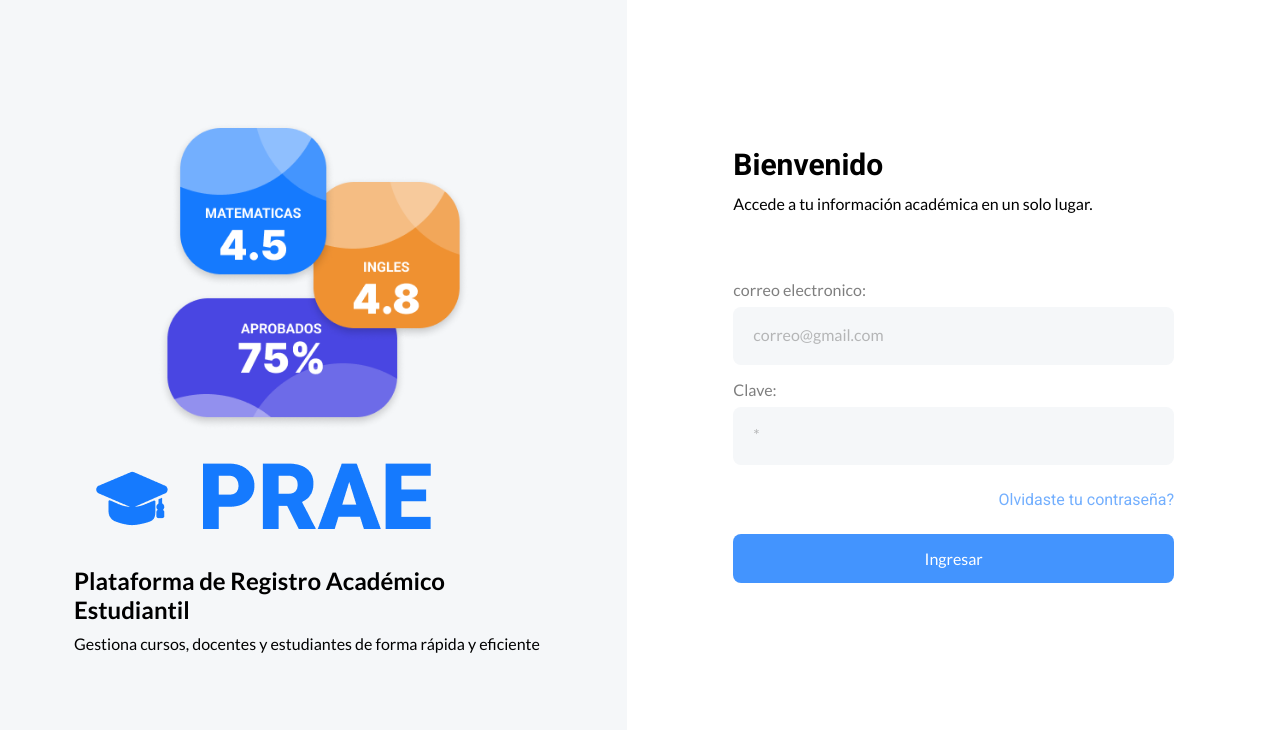
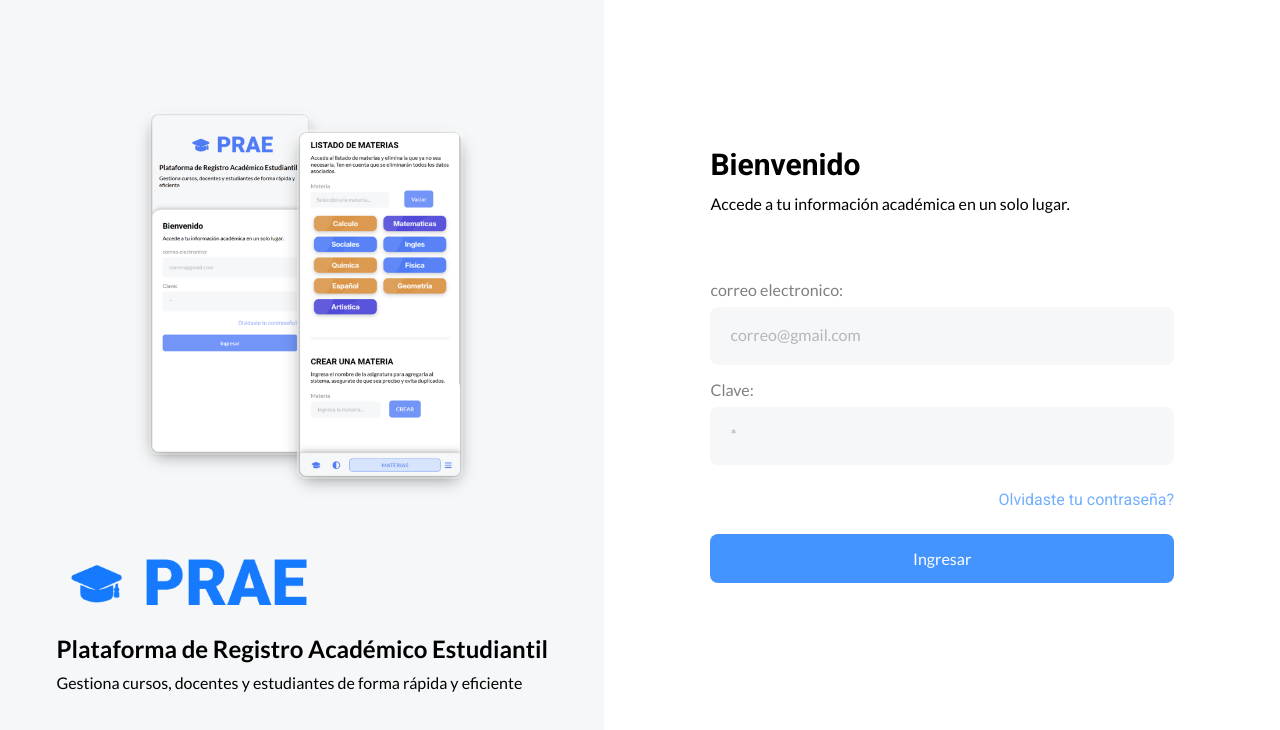
Before and after one commit to JuanCa-16/PRAE-FRONTEND, a React (Create React App) app: page /login in a window 1280 px wide. Shown: the top 730 px of the page. Built offline with nearby package versions, Linux system fonts and the light colour scheme; no server answers.

Commit message:
feat: replace login image and enhance layout styling

```diff
--- a/src/paginas/Login/Login.jsx
+++ b/src/paginas/Login/Login.jsx
@@ -2,7 +2,7 @@ import React, { useState } from 'react';
 import { useNavigate } from 'react-router-dom';
 import TituloDes from '../../componentes/TituloDes/TituloDes';
 import InputContainer from '../../componentes/Input/InputContainer';
-import imagenLogin from '../../assets/imagenLogin.png';
+import posterCel from '../../assets/posterCel.png';
 import Logo from '../../assets/logo.png';
 import './Login.scss';
 
@@ -38,11 +38,13 @@ export default function Login({ func }) {
 			<div className=' pagLogin'>
 				<div className='izq'>
 					<div className='imagen_logo'>
-						<img
-							className='img_login'
-							src={imagenLogin}
-							alt='images'
-						/>
+						<div className='contenedorPoster'>
+							<img
+								className='img_login'
+								src={posterCel}
+								alt='images'
+							/>
+						</div>
 						<div className='info'>
 							<img
 								className='logo'
--- a/src/paginas/Login/Login.scss
+++ b/src/paginas/Login/Login.scss
@@ -19,34 +19,60 @@
 		.izq {
 			display: flex;
 			width: 100%;
-			padding: 98px 74px;
+			padding: 2rem 2rem;
 			flex-direction: column;
 			align-items: center;
 			gap: 10px;
-			align-self: stretch;
 			background: var(--colorSecundario);
-		}
+			height: 100%;
+			max-height: 100vh;
+
 			.imagen_logo {
 				display: flex;
 				flex-direction: column;
-			justify-content: center;
+				justify-content: flex-start;
 				align-items: center;
 				height: 100%;
-			margin-bottom: 15%;
+				margin-bottom: 2rem;
 				gap: 10px;
 				padding-top: 5%;
+				max-height: 100%;
+				overflow: hidden;
+
+				.contenedorPoster {
+					display: flex;
+					height: 100%;
+					width: 100%;
+					flex-direction: column;
+					justify-content: flex-start;
+					align-items: flex-start;
+					max-height: 70%;
+
+					.img_login {
+						width: 100%;
+						height: 100%; // Esto mantiene la relación de aspecto de la imagen
+						object-fit: contain; // Ajusta la imagen sin deformarla
+						object-position: center;
 					}
-		.img_login {
-			height: 60%;
-			width: 65%;
 				}
 
 				.info {
 					display: flex;
+					height: 100%;
+					width: 100%;
 					flex-direction: column;
 					justify-content: flex-start;
 					align-items: flex-start;
 					gap: 10px;
+					max-height: 30%;
+					.logo {
+						width: 100%;
+						height: 40%; // Esto mantiene la relación de aspecto de la imagen
+						object-fit: contain; // Ajusta la imagen sin deformarla
+						object-position: left;
+					}
+				}
+			}
 		}
 
 		.der {
@@ -159,7 +185,7 @@
 				align-self: stretch;
 				background: var(--colorSecundario);
 				//padding-bottom: 5rem;
-			}
+
 				.imagen_logo {
 					display: flex;
 					flex-direction: column;
@@ -170,12 +196,16 @@
 					margin: 0;
 					padding: 0;
 					max-height: 100%;
-			}
+
+					.contenedorPoster {
+						display: none;
+						visibility: hidden;
 						.img_login {
 							display: none;
 							height: 40%;
 							width: 40%;
 							max-height: 100%;
+						}
 					}
 
 					.info {
@@ -196,6 +226,8 @@
 							max-height: 40%;
 							display: flex;
 							align-items: flex-start;
+						}
+					}
 				}
 			}
 
```
Also changed, not shown: src/assets/posterCel.png (added). Lines whose indentation alone changed are shown as unchanged.
